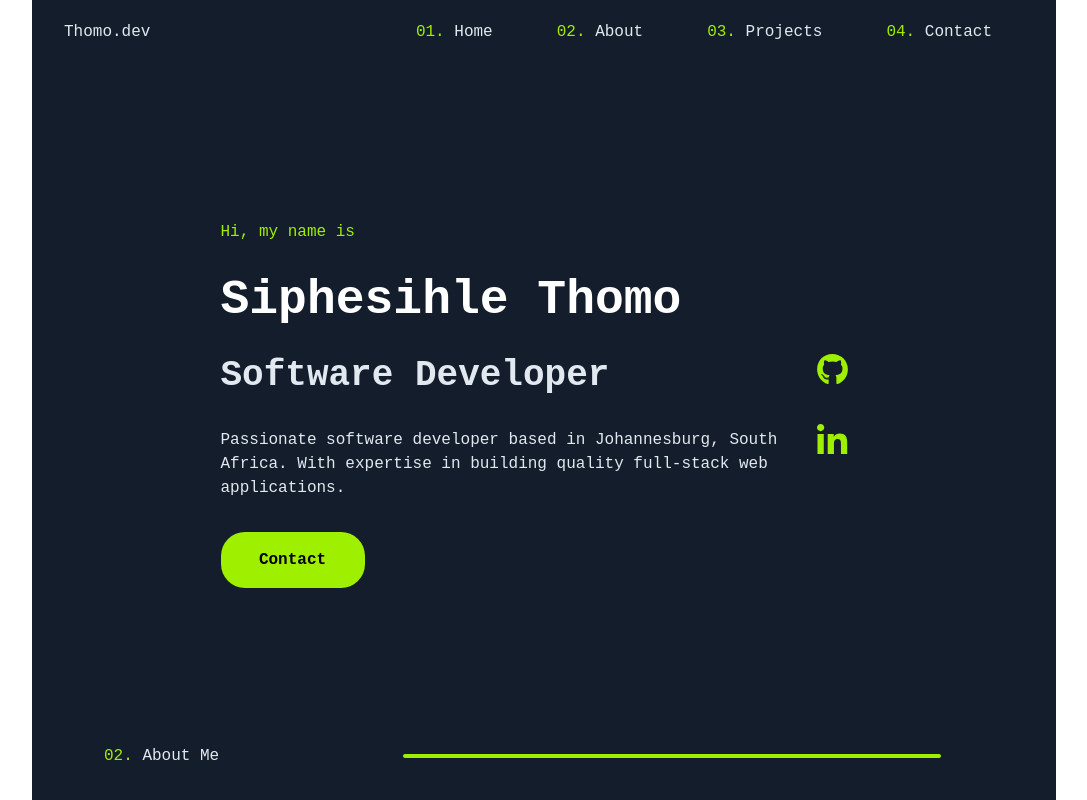
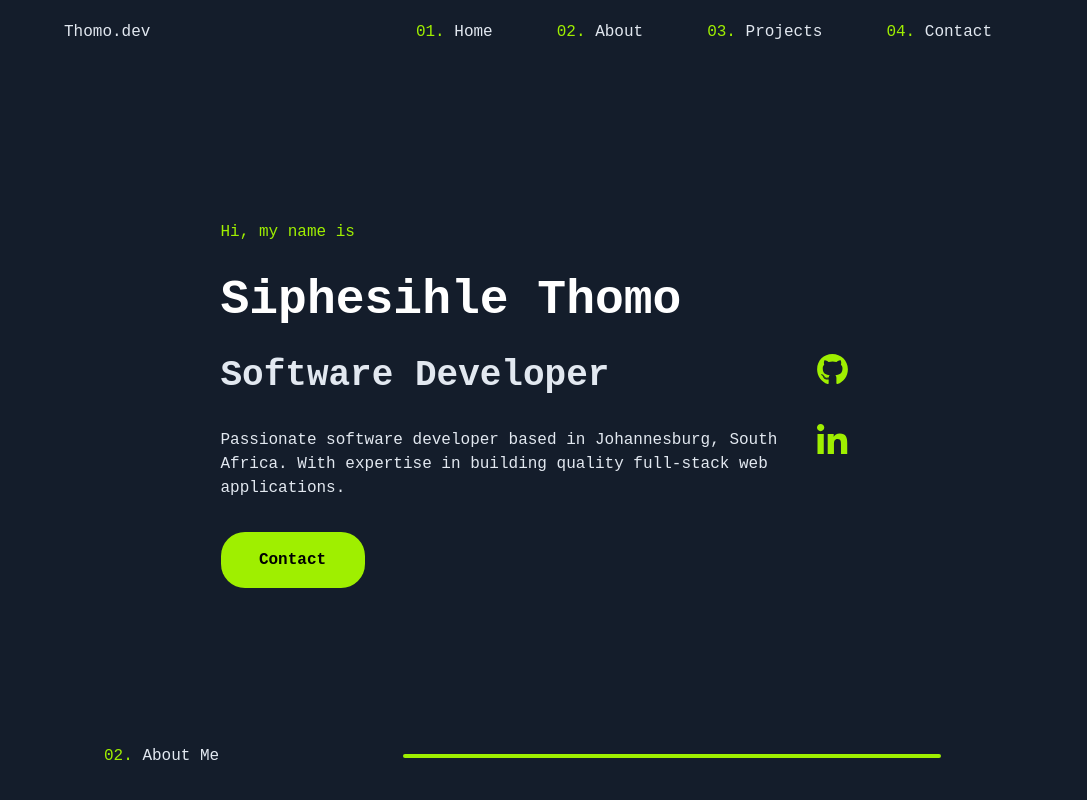
Before and after one commit to Sean-Thomo/portfolio, a Next.js app: page / in a window 1280 px wide. Shown: the top 800 px of the page, without its empty margins (96-1183 px from the left). Built offline with nearby package versions, Linux system fonts and the light colour scheme.

Commit message:
add background

```diff
--- a/src/app/page.tsx
+++ b/src/app/page.tsx
@@ -5,7 +5,7 @@ import Image from "next/image";
 
 export default function Home() {
   return (
-    <main className=" text-slate-200 h-screen">
+    <main className="bg-mirage-950 text-slate-200 h-screen">
         <div className="bg-mirage-950 px-8 max-w-5xl justify-center items-center m-auto">
             {/* Navbar */}
             <Navbar />
```
